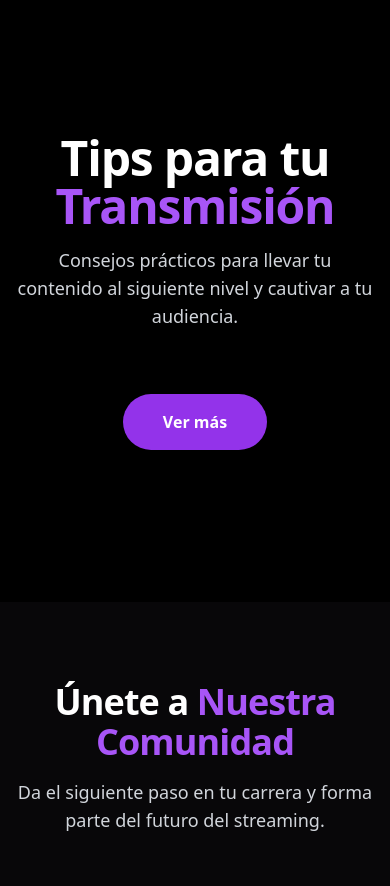
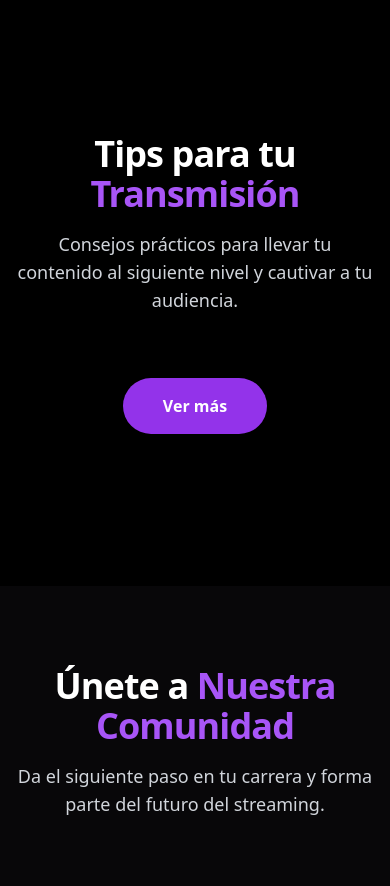
Before and after one commit to joan6141318-ai/M2, a React (Vite) app: page / in a window 390 px wide. Shown: the part 3220-4106 px from the top of the page. Built offline with nearby package versions, Linux system fonts and the light colour scheme.

Commit message:
fix(StreamingTips): Adjust heading font size
Increase responsiveness of the heading font size in the StreamingTips component to improve display on smaller screens.

```diff
--- a/components/StreamingTips.tsx
+++ b/components/StreamingTips.tsx
@@ -85,7 +85,7 @@ const StreamingTips = React.forwardRef<HTMLElement>((props, ref) => {
     <section ref={ref} className="py-20 px-4">
       <AnimatedSection>
         <div className="max-w-7xl mx-auto text-center">
-          <h2 className="text-5xl md:text-7xl font-extrabold tracking-tight text-white">
+          <h2 className="text-4xl sm:text-5xl md:text-7xl font-extrabold tracking-tight text-white">
             Tips para tu <span className="text-purple-500">Transmisión</span>
           </h2>
           <p className="mt-4 text-lg md:text-xl text-gray-300 max-w-2xl mx-auto">
```
